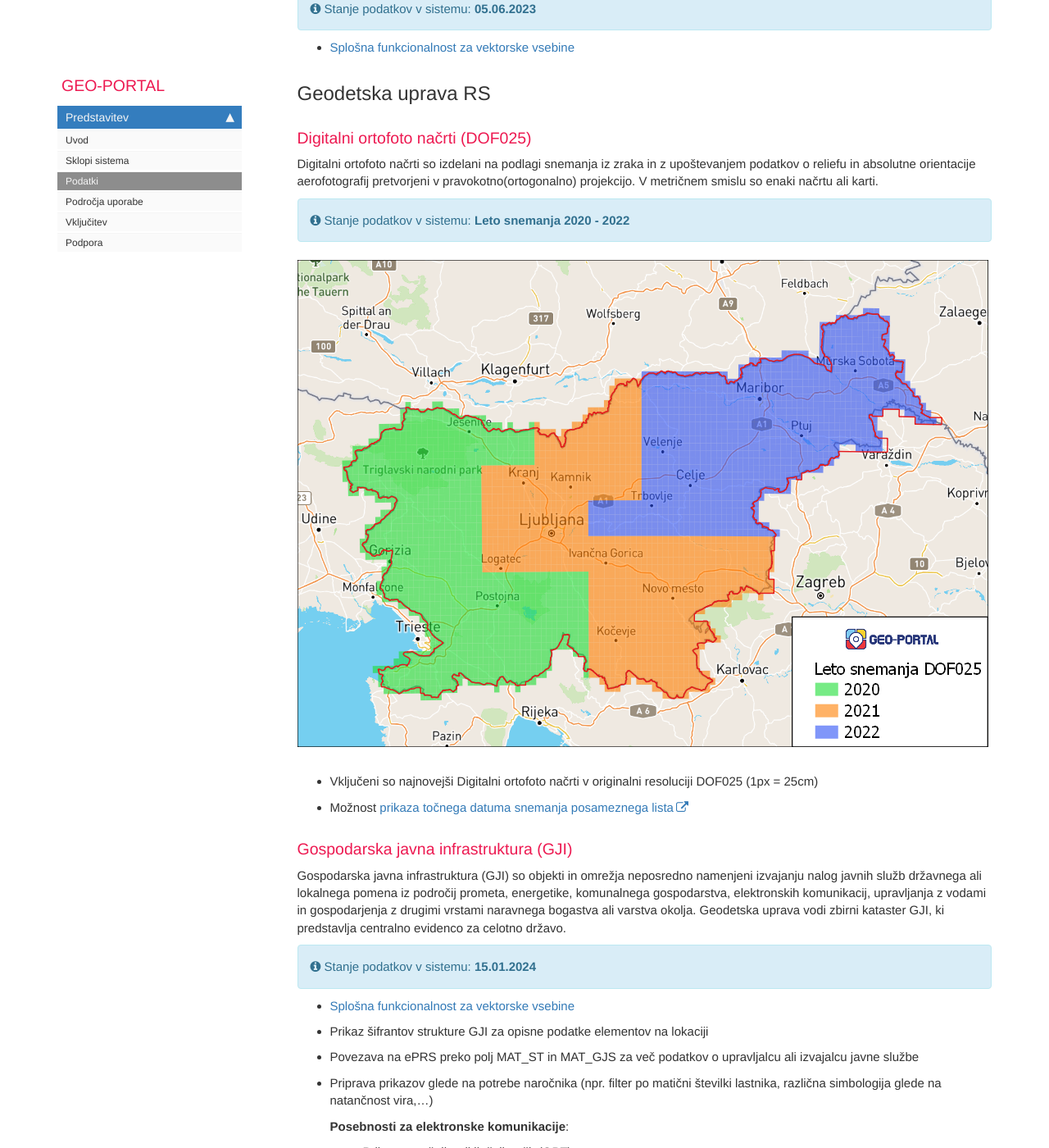
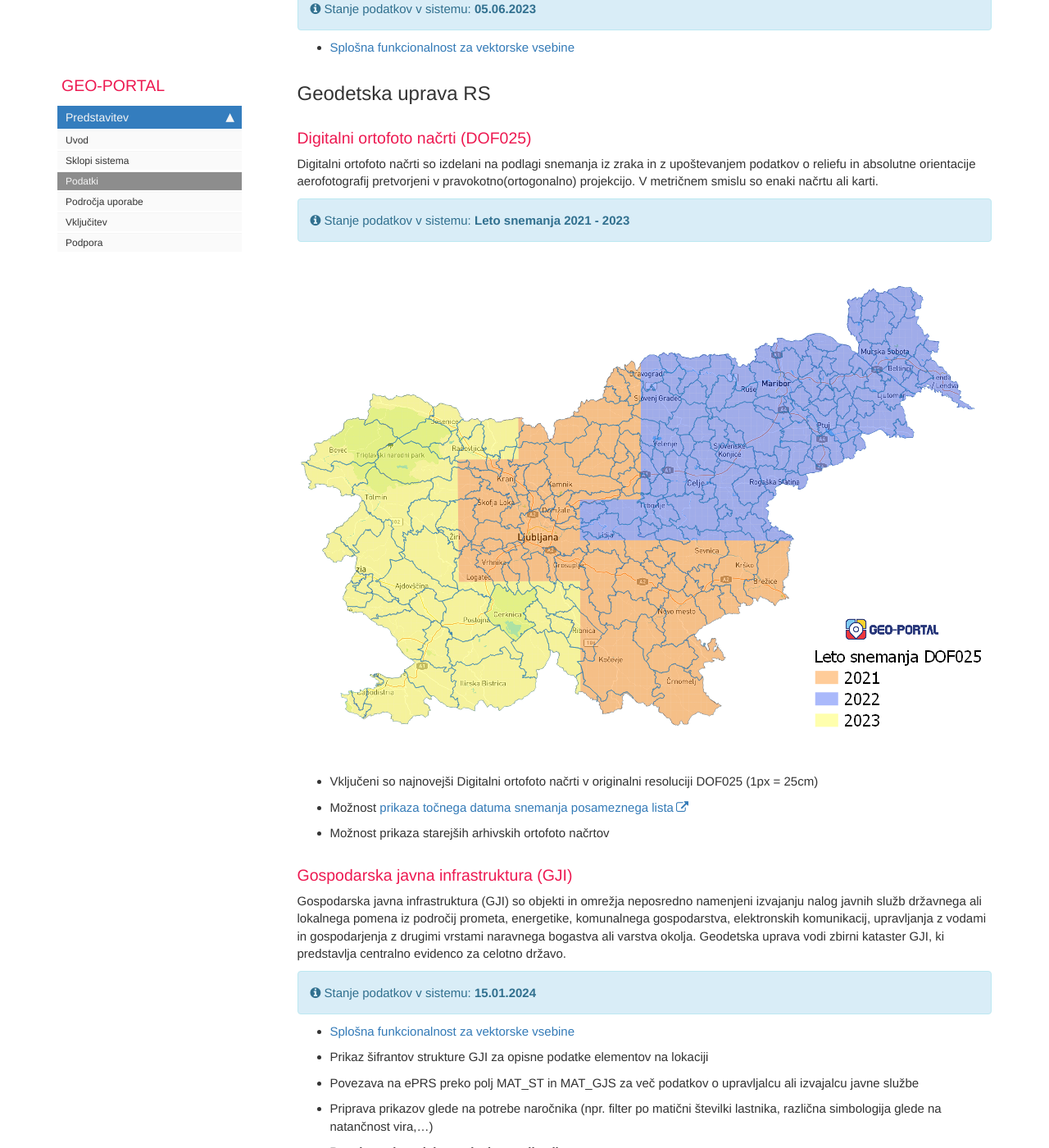
Before and after one commit to geo-portal/geo-portal.github.io, a Jekyll site: the page built from pages/gp/gp_podatki.md, in a window 1280 px wide and 1400 px high, scrolled down 1069 px. Shown: the whole window at 82% size. Built offline with Jekyll 4.4.1, drawn with Linux system fonts in a browser that asks for light colours; comment, search, counter and statistics services are not loaded; some of the changed text lies outside the part shown.

```diff
--- a/pages/gp/gp_podatki.md
+++ b/pages/gp/gp_podatki.md
@@ -30,11 +30,12 @@ rabi vode in izdanih vodnih soglasjih.
 ### Digitalni ortofoto načrti (DOF025)
 Digitalni ortofoto načrti so izdelani na podlagi snemanja iz zraka in z upoštevanjem podatkov o reliefu in absolutne orientacije aerofotografij pretvorjeni v pravokotno(ortogonalno) projekcijo.
 V metričnem smislu so enaki načrtu ali karti.
-{% include stanje.html content="Leto snemanja 2020 - 2022" %}
-{% include image.html file="dof_stanje_2022_102dpi.png" alt="stanje-dof" caption="" %}
+{% include stanje.html content="Leto snemanja 2021 - 2023" %}
+{% include image.html file="dof_stanje_2023_102dpi.png" alt="stanje-dof" caption="" %}
 
 - Vključeni so najnovejši Digitalni ortofoto načrti v originalni resoluciji DOF025 (1px = 25cm)
 - Možnost [prikaza točnega datuma snemanja posameznega lista](https://site.geo-portal.si/2020-02-27-nasvet-datum-snemanja-dof.html)
+- Možnost prikaza starejših arhivskih ortofoto načrtov
 
 ### Gospodarska javna infrastruktura (GJI)
 Gospodarska javna infrastruktura (GJI) so objekti in omrežja neposredno namenjeni izvajanju nalog javnih služb državnega
@@ -83,7 +84,7 @@ Aglomeracije so območja poselitve določena v operativnem programu oskrbe s pit
 ### LiDAR
 Podatki LiDAR se nanašajo na projekt zračnega laserskega skeniranja celotne Slovenije. Rezultati projekta so med drugim najbolj natančni podatki o reliefu za
 območje Slovenije.
-{% include stanje.html content="Leta 2015 zaključen projekt za celo SLO" %}
+{% include stanje.html content="Leta 2015 zaključen projekt za celotno državo" %}
 
 - Senčen prikaz Digitalnega modela reliefa [Vključitev podatkov LiDAR 1. del](https://site.geo-portal.si/2020-03-02-vkljucitev-lidar-1.html)
 - Izpis nadmorske višine na lokaciji [Vključitev podatkov LiDAR 2. del](https://site.geo-portal.si/2021-01-04-vkljucitev-lidar-2.html)
```
Also changed, not shown: _posts/2024-02-08-vkljucitev-dof-23.md (added, +11 -0 lines), pages/gp/gp_podpora.md (+1 -3 lines), pages/gp/gp_sklopi.md (+1 -5 lines), pages/gp/gp_vkljucitev.md (+2 -1 lines), images/dof_stanje_2023_102dpi.png (added).
